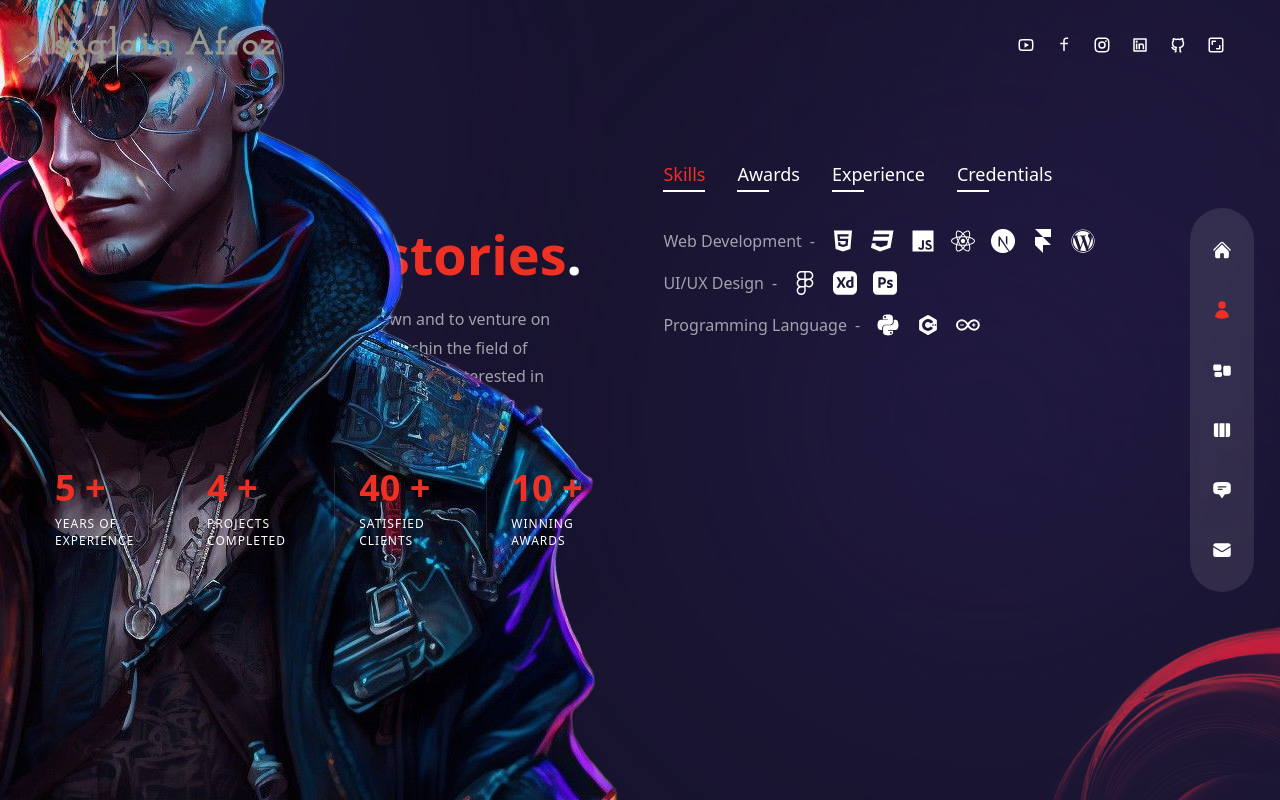
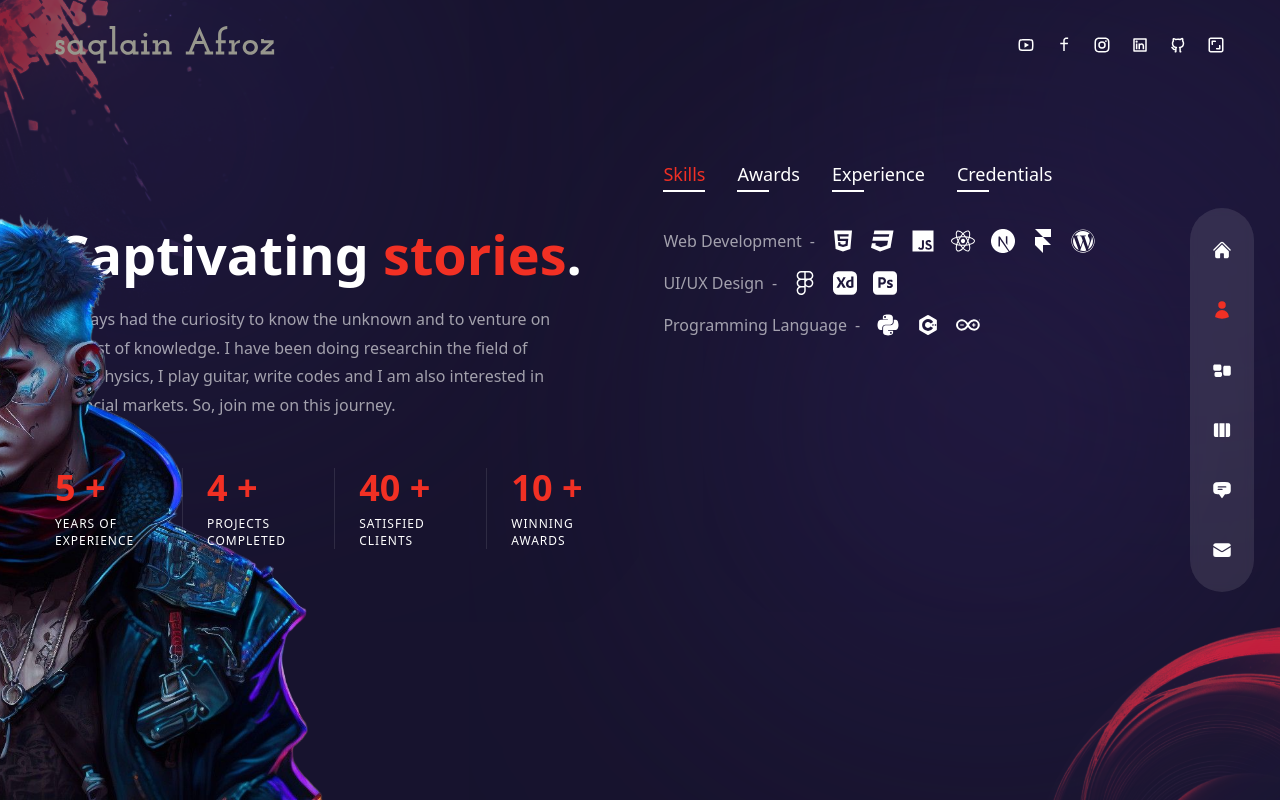
Before and after one commit to AfrozSaqlain/Sak-Portfolio, a Next.js app: page /about in a window 1280 px wide. Built offline with nearby package versions, Linux system fonts and the light colour scheme.

Commit message:
Added new avatar and made responsive

```diff
--- a/pages/about/index.js
+++ b/pages/about/index.js
@@ -113,7 +113,7 @@ const About = () => {
     <div className='h-full bg-primary/30 py-32 text-center xl:text-left overflow-y-scroll md:overflow-y-auto'>
       <Circles />
       {/* avatar img */}
-      <motion.div variants={fadeIn('right', 0.2)} initial='hidden' animate='show' exit='hidden' className='hidden xl:flex absolute bottom-0 -left-[370px]'>
+      <motion.div variants={fadeIn('right', 0.2)} initial='hidden' animate='show' exit='hidden' className='hidden xl:flex absolute bottom-0 -left-[320px] max-w-[666px] max-h-[607px]'>
         <Avatar />
       </motion.div>
       <div className='container mx-auto h-full flex flex-col items-center xl:flex-row gap-x-6'>
```
